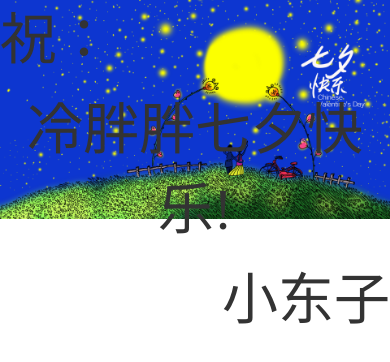
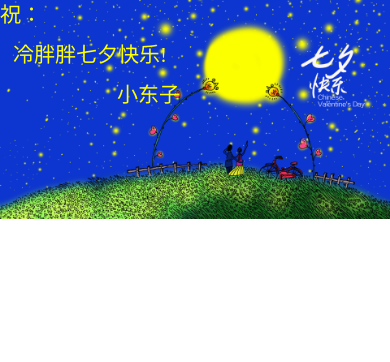
Before and after one commit to WuRendong/lengkaka.github.io, a plain HTML site: page index.html in a window 390 px wide. Drawn offline with Linux system fonts and the light colour scheme; a web font is replaced by a local one.

Commit message:
Change color and add responsive text size

```diff
--- a/css/style.css
+++ b/css/style.css
@@ -13,6 +13,30 @@ body {
 
 p {
     font-family: angry;
-    font-color: white;
-    font-size: 4em;
+    color: yellow;
+
 }
+
+@media screen and (min-width: 992px) {
+	p {
+	    font-size: 4em;
+	}
+}
+
+@media screen and (max-width: 991px) {
+	p {
+	    font-size: 3em;
+	}
+}
+
+@media screen and (max-width: 800px) {
+	p {
+	    font-size: 2em;
+	}
+}
+
+@media screen and (max-width: 550px) {
+	p {
+	    font-size: 1.5em;
+	}
+}
--- a/index.html
+++ b/index.html
@@ -9,7 +9,7 @@
 <body>
 	<header>
 		<div class="row">
-			<div class="col-md-6">
+			<div class="col-md-6 col-xs-6">
 				<p class="text-left">
 					祝：
 				</p>
```
